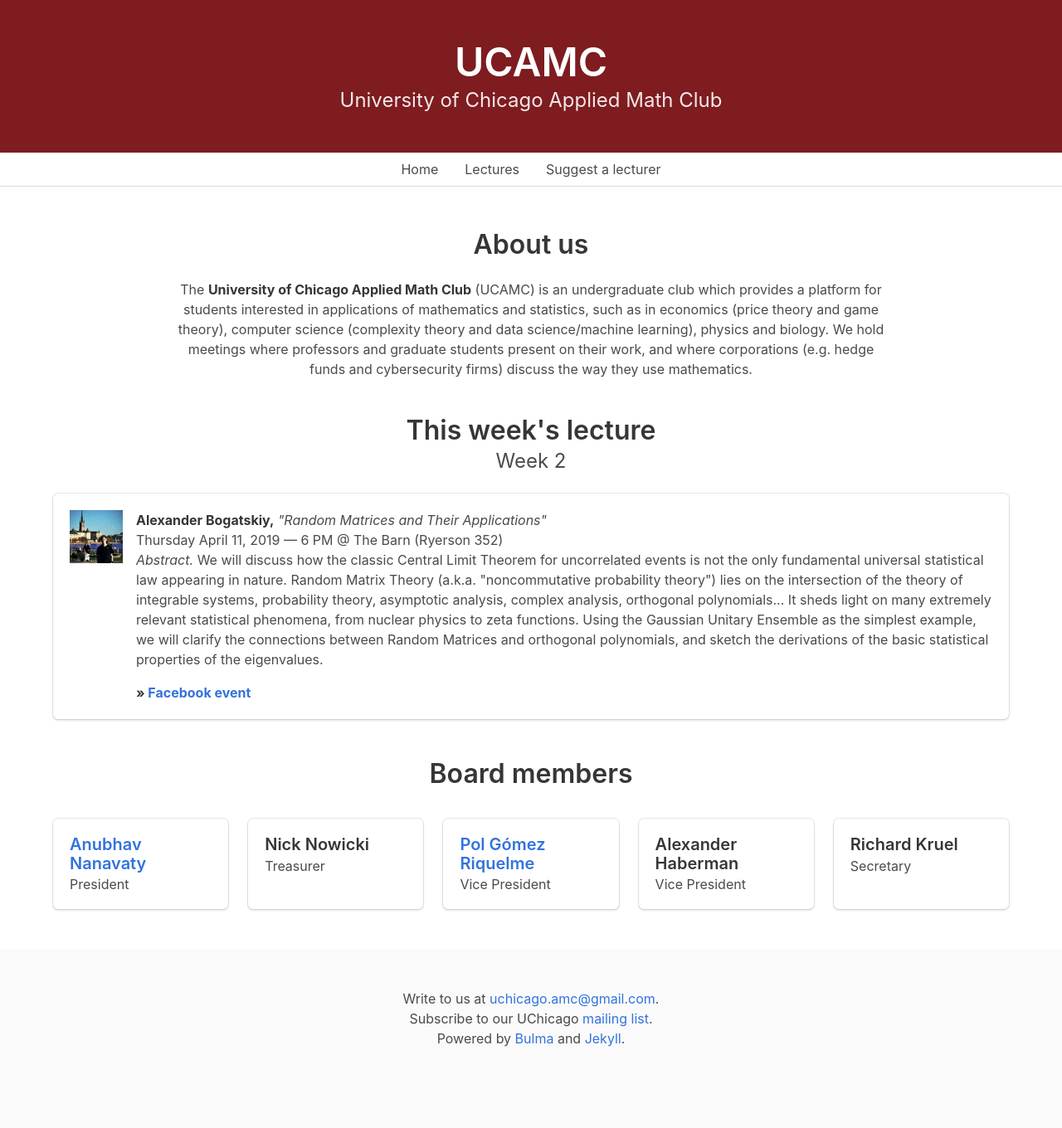
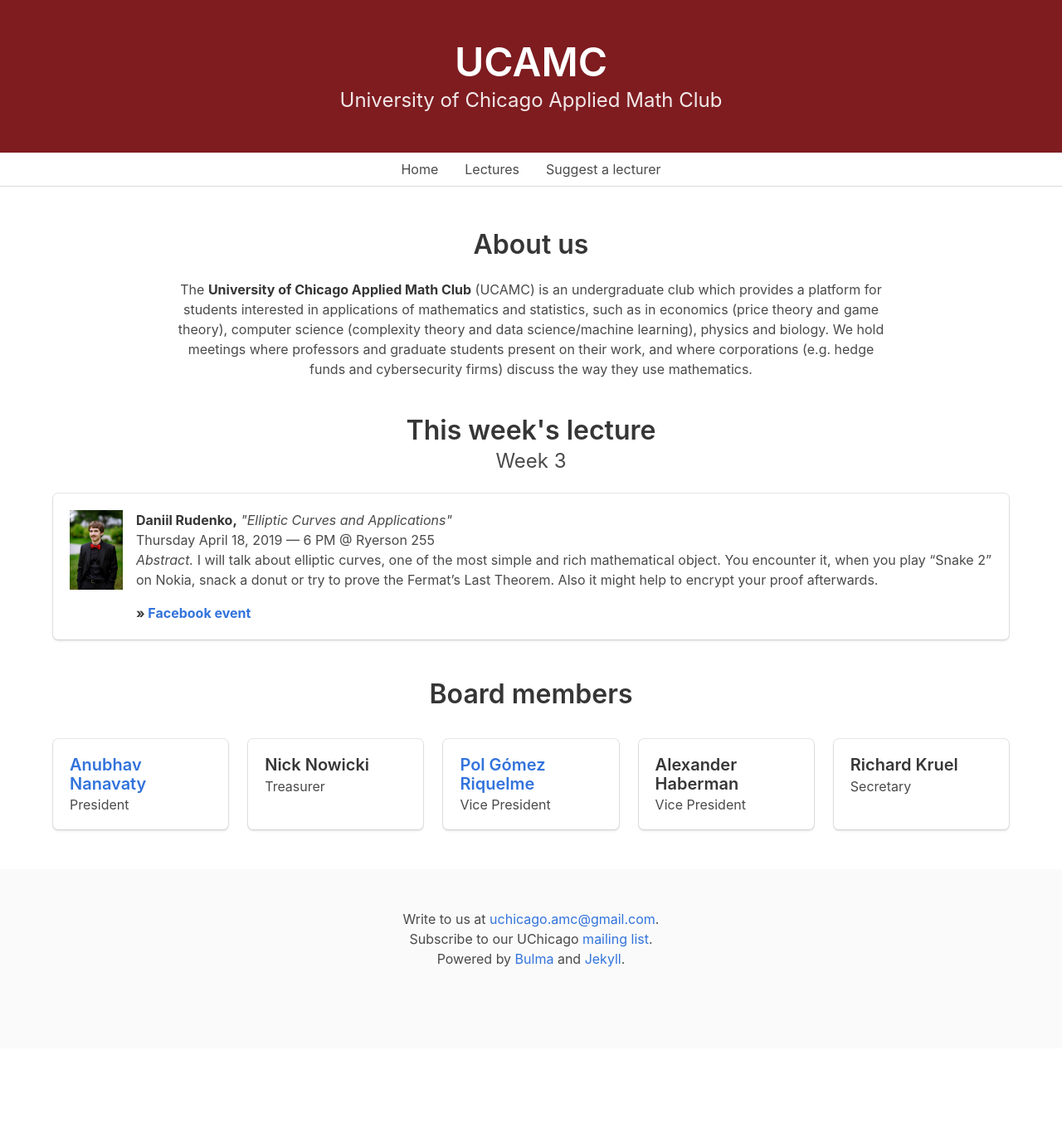
Before and after one commit to ucamc/ucamc.github.io, a Jekyll site: the page built from index.html, in a window 1280 px wide. Shown: the whole page at 83% size. Built offline with Jekyll 4.4.1, drawn with Linux system fonts in a browser that asks for light colours; nearby versions of some CDN libraries; after the commit the page ends 1264 px from its top, so only the background shows below that.

Commit message:
Update spring19.yml

```diff
--- a/_data/spring19.yml
+++ b/_data/spring19.yml
@@ -1,5 +1,17 @@
 lectures:
   - &cur
+    who: Daniil Rudenko
+    what: "Elliptic Curves and Applications"
+    when: Thursday April 18, 2019
+    time: 6 PM
+    where: Ryerson 255
+    week: Week 3
+    photo: rudenko.jpg
+    url: "https://daniilrudenko.com/"
+    fb: "https://www.facebook.com/events/360102691272920/"
+    abstract: >
+      I will talk about elliptic curves, one of the most simple and rich mathematical object. You encounter it, when you play “Snake 2” on Nokia, snack a donut or try to prove the Fermat’s Last Theorem. Also it might help to encrypt your proof afterwards.
+  -
     who: Alexander Bogatskiy
     what: "Random Matrices and Their Applications"
     when: Thursday April 11, 2019
```
